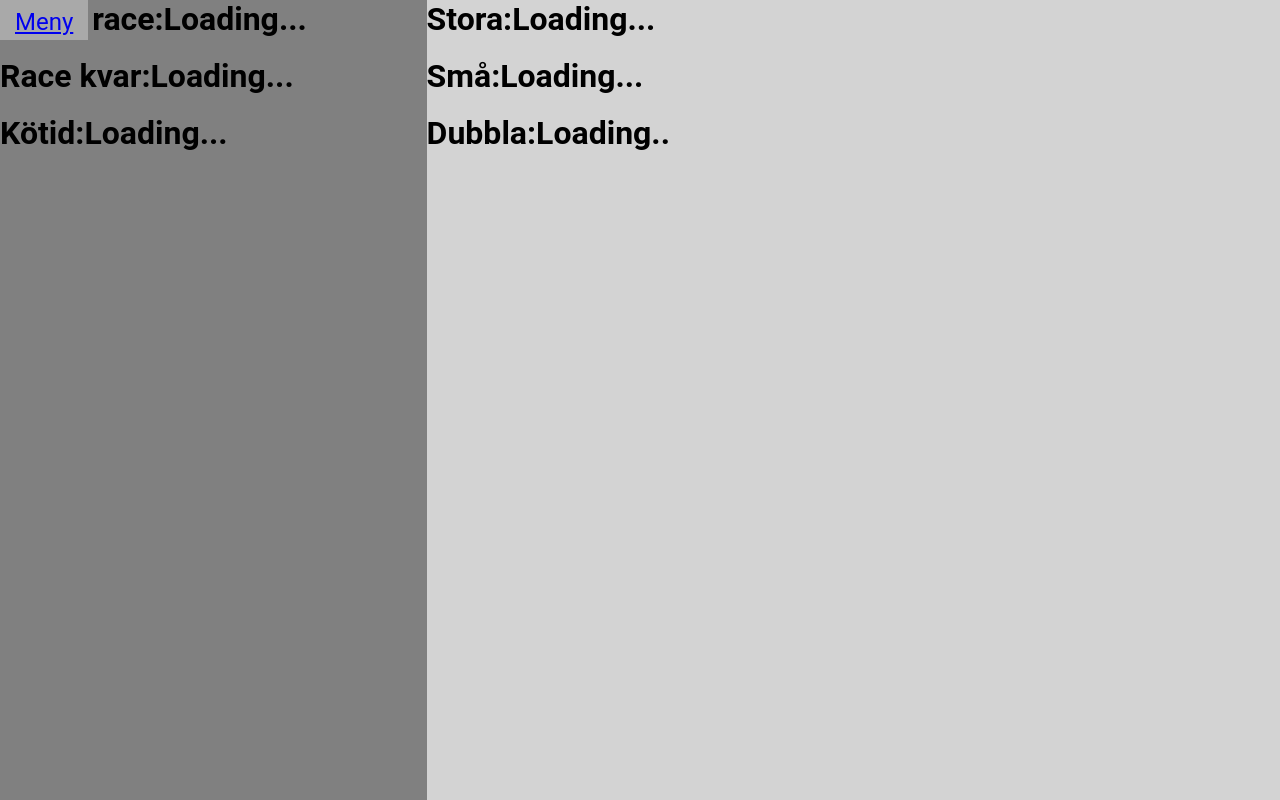
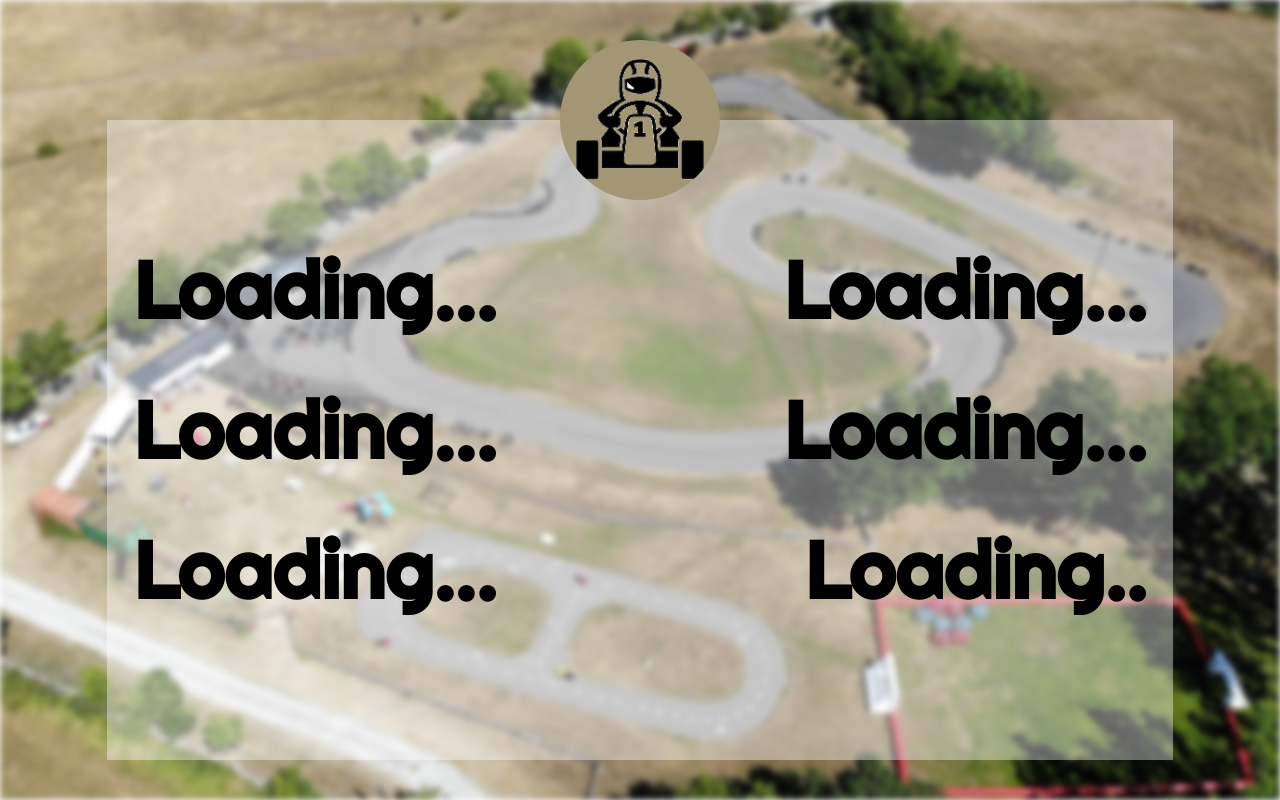
Before and after one commit to Foxmaner/gokartBooking, a PHP site: page /html/depotPage/depotPage.php in a window 1280 px wide. Run offline with PHP 8.4, Linux system fonts and the light colour scheme; a user stored in the database is signed in; data comes from the database, SQL or seed files in the repository; data that the repository does not hold is empty.

Commit message:
0.7.3.3[CashPage/DepotPage] Added -Done with basic style for cash and depotPage Further work -Optimize cash chart

```diff
--- a/html/depotPage/depotContentPage.php
+++ b/html/depotPage/depotContentPage.php
@@ -1,23 +1,34 @@
-<div id="section1" class="col-4 col-s-4">
-  <h1 class="depotText">Nästa race:</h1> <h1 class="depotOutput" id="outputNextRace">Loading...</h1>
-  <br>
-  <h1 class="depotText">Race kvar:</h1> <h1 class="depotOutput" id="outputRaceLeft">Loading...</h1>
-  <br>
-  <h1 class="depotText">Kötid:</h1> <h1 class="depotOutput" id="outputQueueTime" style="float:left;">Loading...</h1> <h1 style="float:left;"></h1>
+
+<div id="loginBackground"></div>
+<div id="depotSection" class="col-10 col-s-10">
+  <a href="../../index.php"> <div id="settingTitleIcon"></div> </a>
+
+  <section id="leftSection" class="col-6 col-s-6">
+    <div class="leftText col-12 col-s-12">
+    <h1 class="depotOutput col-12 col-s-12" id="outputNextRace">Loading...</h1>
+    </div>
+    <br>
+    <div class="leftText  col-12 col-s-12">
+    <h1 class="depotOutput col-12 col-s-12" id="outputRaceLeft">Loading...</h1>
+    </div>
+    <br>
+    <div class="leftText  col-12 col-s-12">
+    <h1 class="depotOutput col-12 col-s-12" id="outputQueueTime">Loading...</h1> <h1 style="float:left;"></h1>
+    </div>
+  </section>
+
+  <section id="rightSection" class="col-6 col-s-6">
+    <div class="rightText  col-12 col-s-12">
+    <h1 class="depotOutput col-12 col-s-12 rightOutput" id="outputLarge">Loading...</h1>
+    </div>
+    <br>
+    <div class="rightText  col-12 col-s-12">
+    <h1 class="depotOutput col-12 col-s-12 rightOutput" id="outputSmall">Loading...</h1>
+    </div>
+    <br>
+    <div class="rightText col-12 col-s-12">
+    <h1 class="depotOutput col-12 col-s-12 rightOutput" id="outputDouble">Loading..</h1>
+    </div>
+  </section>
 
 </div>
-<div id="section2" class="col-8 col-s-8">
-  <div>
-    <h1 class="depotText">Stora:</h1> <h1 class="depotOutput" id="outputLarge">Loading...</h1>
-  </div>
-    <br>
-  <div>
-    <h1 class="depotText">Små:</h1> <h1 class="depotOutput" id="outputSmall">Loading...</h1>
-  </div>
-    <br>
-  <div>
-    <h1 class="depotText">Dubbla:</h1><h1 class="depotOutput" id="outputDouble">Loading..</h1>
-  </div>
-
-
-</div>
--- a/html/depotPage/depotPage.php
+++ b/html/depotPage/depotPage.php
@@ -16,13 +16,12 @@ require '../topCode/top.php';
     <link rel="stylesheet" type="text/css" href="../../style/depotStyle/depotStyle.css">
     <meta name="viewport" content="width=device-width, initial-scale=1.0">
     <script src="../../js/depotScript/depotScript.js"></script>
-
+    <link href="https://fonts.googleapis.com/css?family=Righteous" rel="stylesheet">
   </head>
   <body onload="startUpdate();updateData();">
     <noscript id="noscript">Sorry, your browser does not support JavaScript!</noscript>
-    <div class="wrapper" id="depotPageWrapper">
       <?php
-      require '../headerPage/staticHeader.php';
+
       if (isset($_SESSION["isLoggedIn"])) {
         if ($_SESSION["isLoggedIn"]==true) {
         require "depotContentPage.php";
@@ -35,6 +34,5 @@ require '../topCode/top.php';
 
 
       ?>
-    </div>
   </body>
 </html>
--- a/js/depotScript/depotScript.js
+++ b/js/depotScript/depotScript.js
@@ -2,13 +2,13 @@ function loadData(jsonInput) {
 
   var obj = JSON.parse(jsonInput);
 
-  document.getElementById("outputNextRace").innerHTML = obj.nextRace;
-  document.getElementById("outputRaceLeft").innerHTML = obj.racesLeft;
-  document.getElementById("outputQueueTime").innerHTML = obj.queueTime;
+  document.getElementById("outputNextRace").innerHTML = "Nästa race: " + obj.nextRace;
+  document.getElementById("outputRaceLeft").innerHTML = "Race kvar: " + obj.racesLeft;
+  document.getElementById("outputQueueTime").innerHTML = "Kötid: " + obj.queueTime;
 
-  document.getElementById("outputLarge").innerHTML = obj.large;
-  document.getElementById("outputSmall").innerHTML = obj.small;
-  document.getElementById("outputDouble").innerHTML = obj.double;
+  document.getElementById("outputLarge").innerHTML = "Stora: " + obj.large;
+  document.getElementById("outputSmall").innerHTML = "Små: " + obj.small;
+  document.getElementById("outputDouble").innerHTML = "Dubbla:" + obj.double;
 }
 
 function updateData() {
--- a/style/depotStyle/depotStyle.css
+++ b/style/depotStyle/depotStyle.css
@@ -1,30 +1,129 @@
 * {
   box-sizing: border-box;
-  font-family: 'Roboto', sans-serif;
+  font-family: 'Righteous', cursive;
   border: 0px;
   padding: 0;
   margin: 0;
   border-collapse: collapse;
 }
 
-.depotOutput {}
+html{
+  margin:0px;
+  padding:0px;
+  width:100%;
+}
+body{
+  width: 100%;
+  min-height: 100vh;
+}
 
-.depotText {
+/* --*/
+/* Wrapper*/
+/* --*/
+
+.title{
+  position: relative;
+  bottom: 3vh;
   float: left;
+}
+
+/* Zoom in/Zoom out animation */
+@keyframes breath {
+0%   { background-size: auto 110%; }
+50% { background-size: auto 120%; }
+100% { background-size: auto 110%; }
+}
+
+#loginBackground{
+height: 100%;
+width: 100%;
+position: absolute;
+
+/*animation: breath 30s ease-in-out infinite;*/
+/* Links to the picture */
+background-image: url("../../media/pictures/topdownView.JPG");
+
+/* Add the blur effect */
+filter: blur(3px);
+-webkit-filter: blur(3px);
+
+/* Center and scale the image nicely */
+background-repeat: no-repeat;
+background-size: cover;
+
+
+z-index: -1;
+float: left;
 
 }
 
-#section1 {
-  height: 100vh;
-  background-color: grey;
+#depotSection{
+  background-color: rgb(255,255,255,0.39);
+
+
+
+  padding-bottom: 1vh;
+
+
+
+  margin-top: 15vh;
   float: left;
+  height: 80vh;
 }
 
-#section2 {
-  height: 100vh;
-  background-color: lightgrey;
+#settingTitleIcon{
+  background-image: url("../../media/icons/kartIcon.PNG");
+  /* Center and scale the image nicely */
+  background-repeat: no-repeat;
+  background-size: 80% auto;
+  background-position: center;
+  background-color: rgb(163,150,116);
+  width: 20vh;
+  height: 20vh;
+  border-radius: 50%;
+
+  float: none;
+  margin:0px auto;
+
+  position: relative;
+  bottom: 10vh;
+
+}
+.depotText{
+  font-size: 5rem;
+
+}
+
+#leftText{
+float: left;
+
+}
+.rightOutput{
+  text-align: right;
+}
+
+#leftSection{
   float: left;
+  margin-right: 0;
+
+  position: relative;
+  bottom: 10vh;
+
 }
+#rightSection{
+  float: right;
+
+  position: relative;
+  bottom: 10vh;
+}
+.depotOutput{
+  float: left;
+  font-size: 10vh;
+  padding-top: 5vh;
+  padding-left: 5%;
+  padding-right: 5%;
+}
+
 
 /* For mobile phones: */
 [class*="col-"] {
@@ -133,4 +232,8 @@
   .col-12 {
     width: 100%;
   }
+
+  #depotSection{
+    margin-left: 8.335%;
+  }
 }
```
Also changed, not shown: html/cashPage/cashContentPage.php (+16 -8 lines), style/cashStyle/cashStyle.css (+56 -5 lines), media/icons/cashIcon.png (added).
